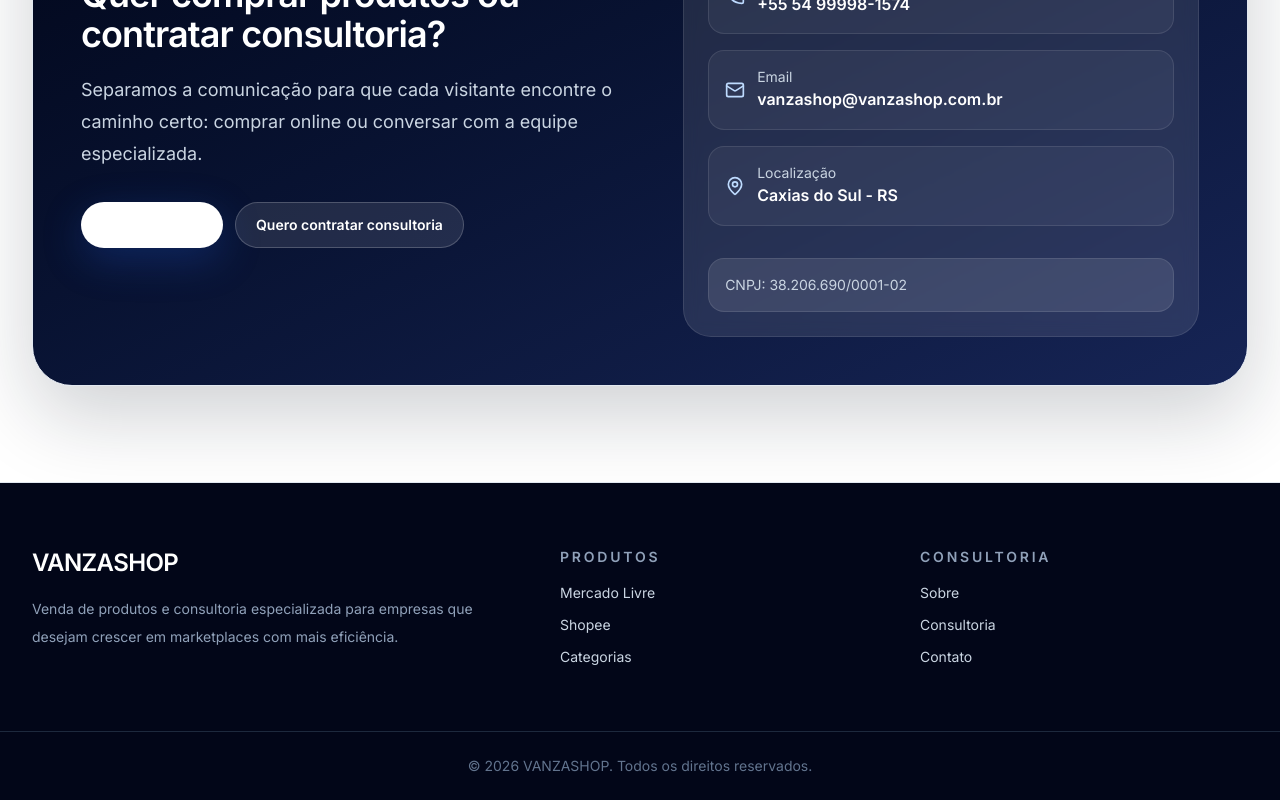
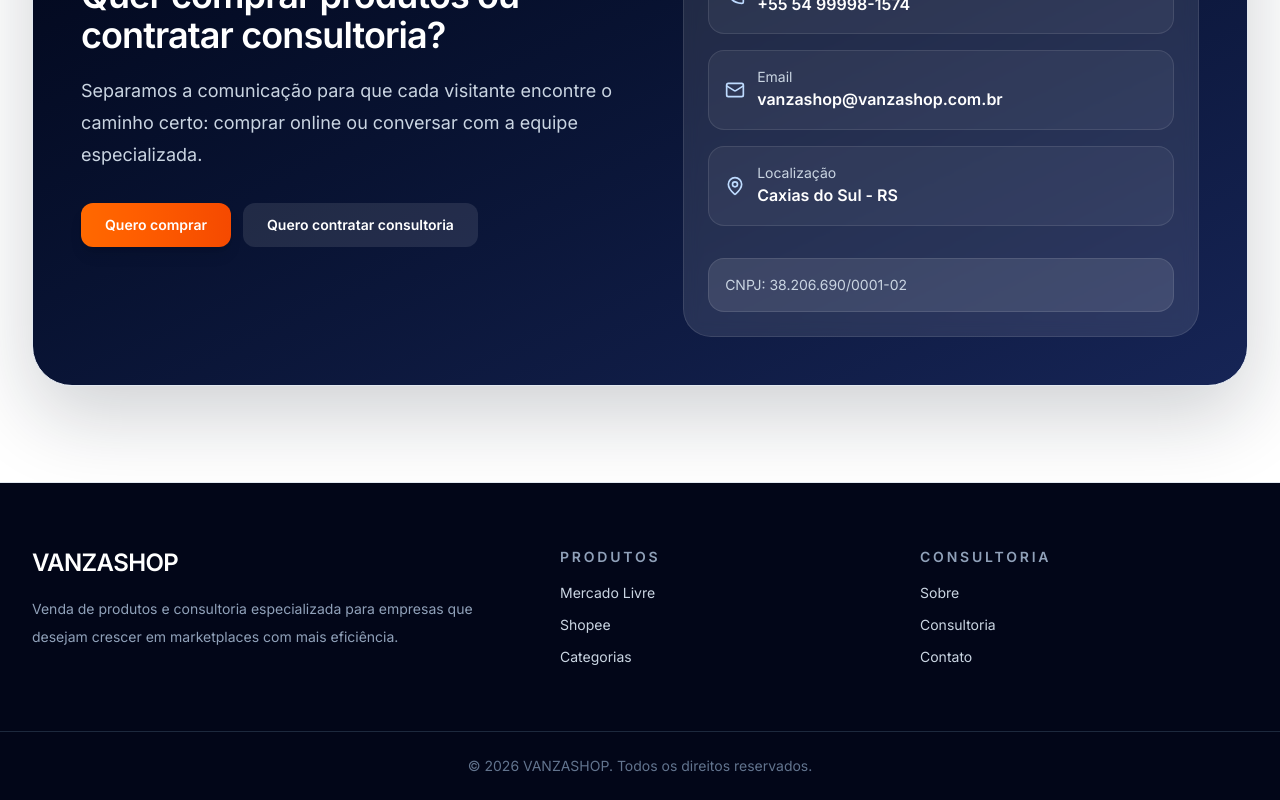
Before and after one commit to vanzashop-bit/Vanzashop-Site, a Next.js app: page / in a window 1280 px wide. Shown: the part 5582-6382 px from the top of the page. Built offline with nearby package versions, Linux system fonts and the light colour scheme.

Commit message:
Update Button component with new variant and size options

```diff
--- a/components/Button.tsx
+++ b/components/Button.tsx
@@ -4,30 +4,66 @@
 type ButtonProps = {
   href: string;
   children: ReactNode;
-  variant?: "primary" | "secondary" | "ghost";
+  variant?: "primary" | "secondary" | "outline";
+  size?: "sm" | "md" | "lg";
   className?: string;
+  leftIcon?: ReactNode;
+  rightIcon?: ReactNode;
+  external?: boolean;
 };
 
 export default function Button({
   href,
   children,
   variant = "primary",
+  size = "md",
   className = "",
+  leftIcon,
+  rightIcon,
+  external = false,
 }: ButtonProps) {
-  const baseStyles =
-    "inline-flex items-center justify-center rounded-full px-5 py-3 text-sm font-semibold transition-all duration-300 focus-visible:outline-none focus-visible:ring-2 focus-visible:ring-blue-500/40";
+  const base =
+    "inline-flex items-center justify-center gap-2 rounded-xl font-semibold transition-all duration-300 focus:outline-none focus:ring-2 focus:ring-orange-400";
+
+  const sizes = {
+    sm: "px-4 py-2 text-sm",
+    md: "px-6 py-3 text-sm",
+    lg: "px-8 py-4 text-base",
+  };
 
   const variants = {
     primary:
-      "bg-blue-600 text-white shadow-[0_12px_40px_rgba(37,99,235,0.25)] hover:-translate-y-0.5 hover:bg-blue-700",
+      "bg-gradient-to-r from-orange-500 to-orange-600 text-white shadow-lg hover:-translate-y-1 hover:shadow-xl",
+
     secondary:
-      "border border-slate-200 bg-white text-slate-800 hover:border-blue-200 hover:text-blue-700",
-    ghost: "bg-transparent text-slate-700 hover:bg-slate-100",
+      "bg-slate-900 text-white hover:bg-black hover:-translate-y-1",
+
+    outline:
+      "border border-slate-300 bg-white text-slate-800 hover:border-orange-500 hover:text-orange-600 hover:-translate-y-1",
   };
 
+  const classes = `${base} ${sizes[size]} ${variants[variant]} ${className}`;
+
+  if (external) {
+    return (
+      <a
+        href={href}
+        target="_blank"
+        rel="noopener noreferrer"
+        className={classes}
+      >
+        {leftIcon}
+        <span>{children}</span>
+        {rightIcon}
+      </a>
+    );
+  }
+
   return (
-    <Link href={href} className={`${baseStyles} ${variants[variant]} ${className}`}>
-      {children}
+    <Link href={href} className={classes}>
+      {leftIcon}
+      <span>{children}</span>
+      {rightIcon}
     </Link>
   );
 }
```
